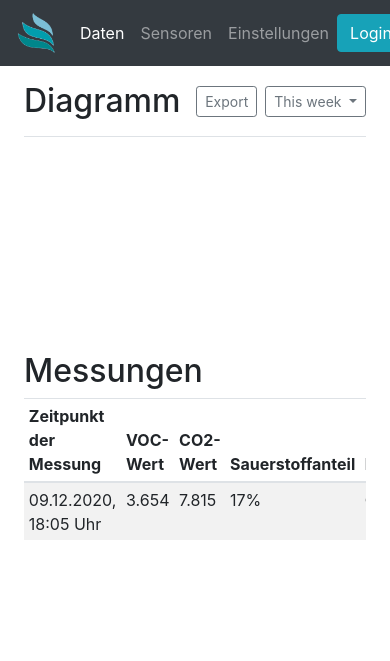
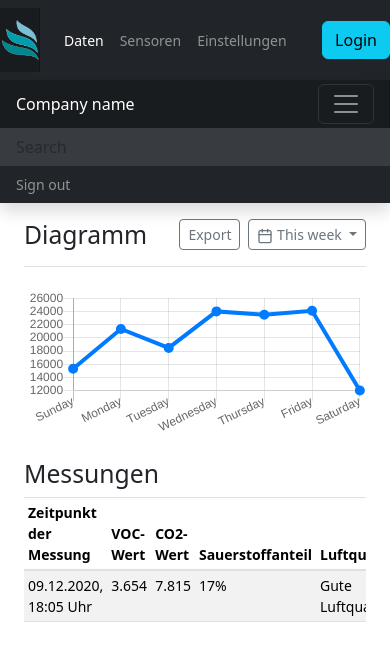
Before and after one commit to Kinaj1995/AirSolutions, a Flask app: page / in a window 390 px wide; the page is wider, and only the part inside the window is pictured. Shown: the top 661 px of that part. Run offline with Flask 2, Linux system fonts and the light colour scheme; some libraries are stand-ins or nearby versions.

Commit message:
added_dashboard.css_&_dashboard.js

```diff
--- /dev/null
+++ b/Server/templates/dashboard.css
@@ -0,0 +1,100 @@
+body {
+    font-size: .875rem;
+  }
+
+  .feather {
+    width: 16px;
+    height: 16px;
+    vertical-align: text-bottom;
+  }
+
+  /*
+   * Sidebar
+   */
+
+  .sidebar {
+    position: fixed;
+    top: 0;
+    /* rtl:raw:
+    right: 0;
+    */
+    bottom: 0;
+    /* rtl:remove */
+    left: 0;
+    z-index: 100; /* Behind the navbar */
+    padding: 48px 0 0; /* Height of navbar */
+    box-shadow: inset -1px 0 0 rgba(0, 0, 0, .1);
+  }
+
+  @media (max-width: 767.98px) {
+    .sidebar {
+      top: 5rem;
+    }
+  }
+
+  .sidebar-sticky {
+    position: relative;
+    top: 0;
+    height: calc(100vh - 48px);
+    padding-top: .5rem;
+    overflow-x: hidden;
+    overflow-y: auto; /* Scrollable contents if viewport is shorter than content. */
+  }
+
+  .sidebar .nav-link {
+    font-weight: 500;
+    color: #333;
+  }
+
+  .sidebar .nav-link .feather {
+    margin-right: 4px;
+    color: #727272;
+  }
+
+  .sidebar .nav-link.active {
+    color: #007bff;
+  }
+
+  .sidebar .nav-link:hover .feather,
+  .sidebar .nav-link.active .feather {
+    color: inherit;
+  }
+
+  .sidebar-heading {
+    font-size: .75rem;
+    text-transform: uppercase;
+  }
+
+  /*
+   * Navbar
+   */
+
+  .navbar-brand {
+    padding-top: .75rem;
+    padding-bottom: .75rem;
+    font-size: 1rem;
+    background-color: rgba(0, 0, 0, .25);
+    box-shadow: inset -1px 0 0 rgba(0, 0, 0, .25);
+  }
+
+  .navbar .navbar-toggler {
+    top: .25rem;
+    right: 1rem;
+  }
+
+  .navbar .form-control {
+    padding: .75rem 1rem;
+    border-width: 0;
+    border-radius: 0;
+  }
+
+  .form-control-dark {
+    color: #fff;
+    background-color: rgba(255, 255, 255, .1);
+    border-color: rgba(255, 255, 255, .1);
+  }
+
+  .form-control-dark:focus {
+    border-color: transparent;
+    box-shadow: 0 0 0 3px rgba(255, 255, 255, .25);
+  }
--- /dev/null
+++ b/Server/templates/dashboard.js
@@ -0,0 +1,53 @@
+/* globals Chart:false, feather:false */
+
+(function () {
+    'use strict'
+
+    feather.replace()
+
+    // Graphs
+    var ctx = document.getElementById('myChart')
+    // eslint-disable-next-line no-unused-vars
+    var myChart = new Chart(ctx, {
+      type: 'line',
+      data: {
+        labels: [
+          'Sunday',
+          'Monday',
+          'Tuesday',
+          'Wednesday',
+          'Thursday',
+          'Friday',
+          'Saturday'
+        ],
+        datasets: [{
+          data: [
+            15339,
+            21345,
+            18483,
+            24003,
+            23489,
+            24092,
+            12034
+          ],
+          lineTension: 0,
+          backgroundColor: 'transparent',
+          borderColor: '#007bff',
+          borderWidth: 4,
+          pointBackgroundColor: '#007bff'
+        }]
+      },
+      options: {
+        scales: {
+          yAxes: [{
+            ticks: {
+              beginAtZero: false
+            }
+          }]
+        },
+        legend: {
+          display: false
+        }
+      }
+    })
+  })()
--- a/Server/templates/index.html
+++ b/Server/templates/index.html
@@ -3,6 +3,49 @@
 
 {% block head %}
 
+<meta charset="utf-8">
+<meta name="viewport" content="width=device-width, initial-scale=1">
+<meta name="description" content="">
+<meta name="author" content="Mark Otto, Jacob Thornton, and Bootstrap contributors">
+<meta name="generator" content="Hugo 0.79.0">
+<title>Dashboard Template · Bootstrap v5.0</title>
+
+<link rel="canonical" href="https://getbootstrap.com/docs/5.0/examples/dashboard/">
+
+
+
+<!-- Bootstrap core CSS -->
+<link href="/docs/5.0/dist/css/bootstrap.min.css" rel="stylesheet" integrity="sha384-giJF6kkoqNQ00vy+HMDP7azOuL0xtbfIcaT9wjKHr8RbDVddVHyTfAAsrekwKmP1" crossorigin="anonymous">
+
+<!-- Favicons -->
+<link rel="apple-touch-icon" href="/docs/5.0/assets/img/favicons/apple-touch-icon.png" sizes="180x180">
+<link rel="icon" href="/docs/5.0/assets/img/favicons/favicon-32x32.png" sizes="32x32" type="image/png">
+<link rel="icon" href="/docs/5.0/assets/img/favicons/favicon-16x16.png" sizes="16x16" type="image/png">
+<link rel="manifest" href="/docs/5.0/assets/img/favicons/manifest.json">
+<link rel="mask-icon" href="/docs/5.0/assets/img/favicons/safari-pinned-tab.svg" color="#7952b3">
+<link rel="icon" href="/docs/5.0/assets/img/favicons/favicon.ico">
+<meta name="theme-color" content="#7952b3">
+
+
+<style>
+  .bd-placeholder-img {
+    font-size: 1.125rem;
+    text-anchor: middle;
+    -webkit-user-select: none;
+    -moz-user-select: none;
+    user-select: none;
+  }
+
+  @media (min-width: 768px) {
+    .bd-placeholder-img-lg {
+      font-size: 3.5rem;
+    }
+  }
+</style>
+
+
+<!-- Custom styles for this template -->
+<link href="dashboard.css" rel="stylesheet">
 
 {% endblock %}
 
@@ -11,6 +54,30 @@
 {% block body %}
 
 <!--Kommentar-->
+
+<header class="navbar navbar-dark sticky-top bg-dark flex-md-nowrap p-0 shadow">
+  <a class="navbar-brand col-md-3 col-lg-2 me-0 px-3" href="#">Company name</a>
+  <button class="navbar-toggler position-absolute d-md-none collapsed" type="button" data-bs-toggle="collapse" data-bs-target="#sidebarMenu" aria-controls="sidebarMenu" aria-expanded="false" aria-label="Toggle navigation">
+    <span class="navbar-toggler-icon"></span>
+  </button>
+  <input class="form-control form-control-dark w-100" type="text" placeholder="Search" aria-label="Search">
+  <ul class="navbar-nav px-3">
+    <li class="nav-item text-nowrap">
+      <a class="nav-link" href="#">Sign out</a>
+    </li>
+  </ul>
+</header>
+
+
+
+
+
+
+
+
+
+
+
 
 
 
```
